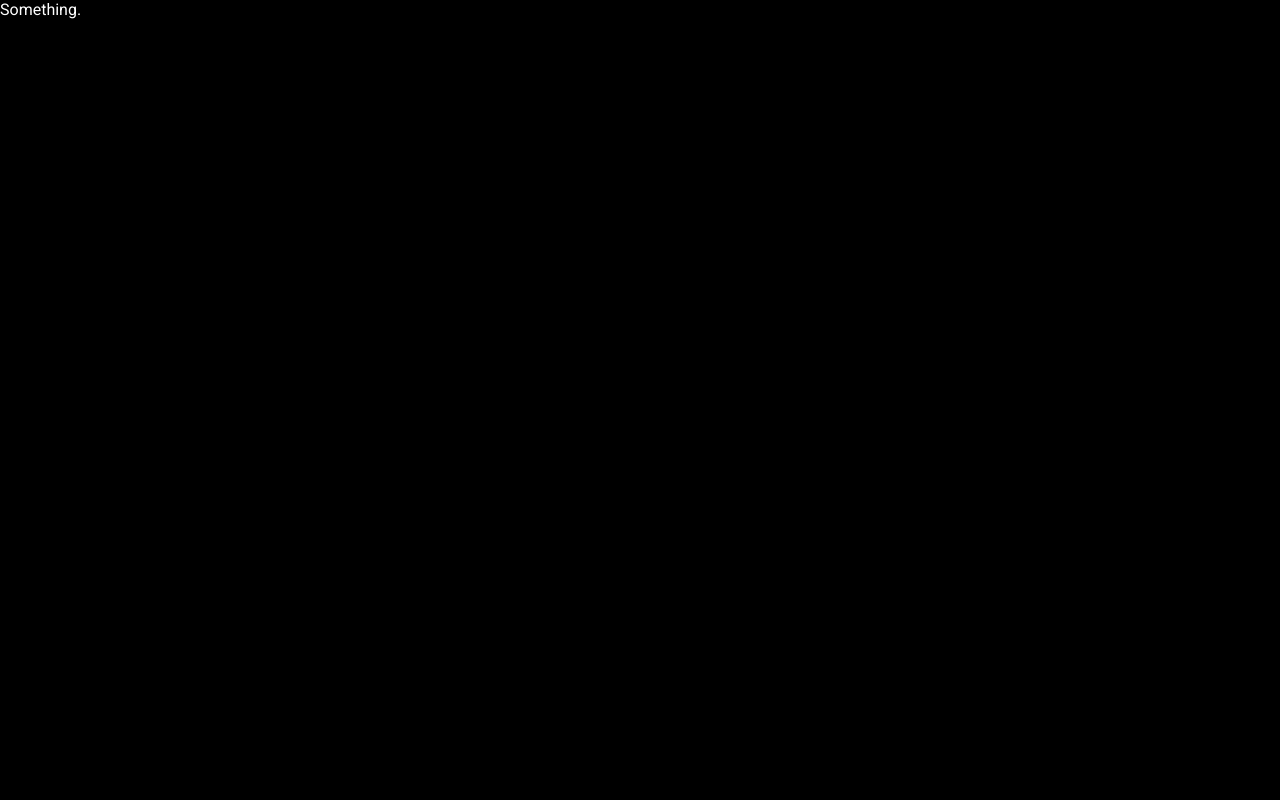
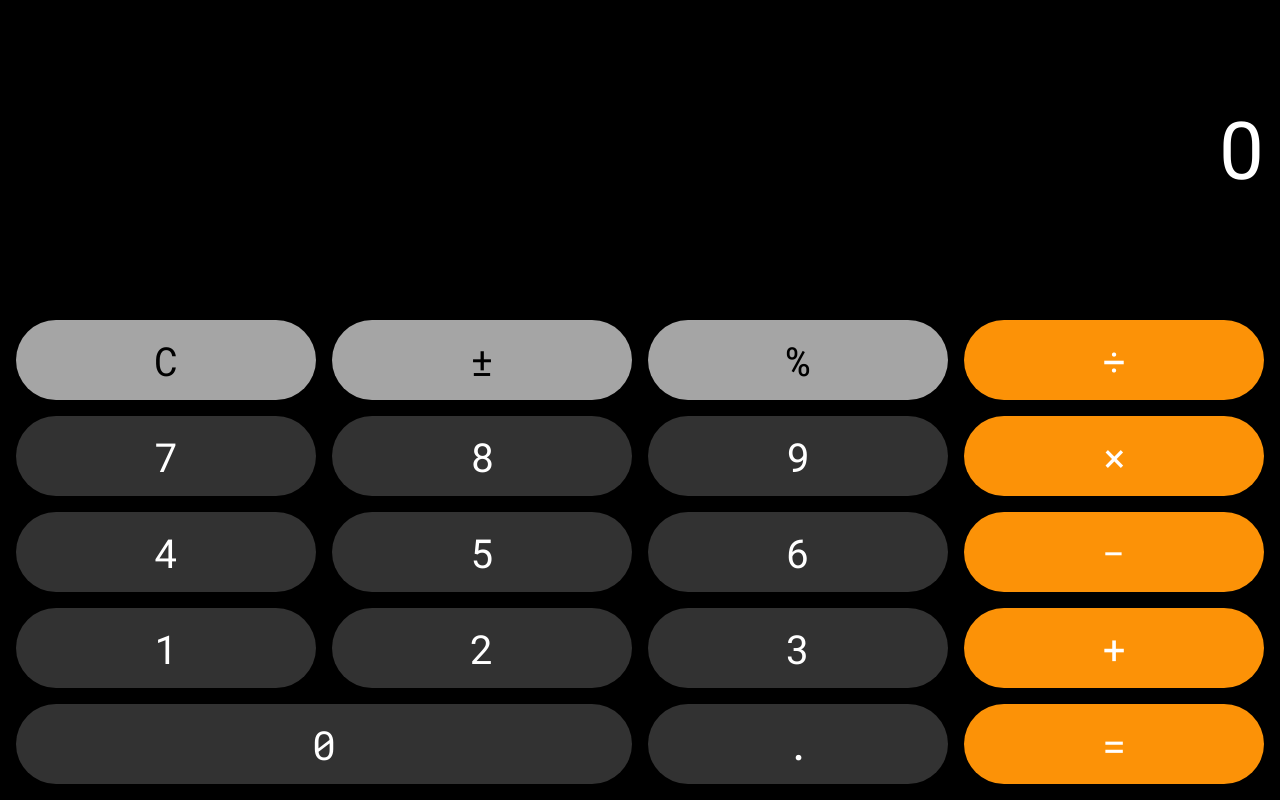
Before and after one commit to daltonle/react-redux-calculator, a React (Create React App) app: page / in a window 1280 px wide. Built offline with nearby package versions, Linux system fonts and the light colour scheme.

Commit message:
Add MainPage component

```diff
--- a/src/App.jsx
+++ b/src/App.jsx
@@ -1,11 +1,17 @@
 import React from 'react'
+import { BrowserRouter, Route, Switch } from 'react-router-dom'
+import MainPage from './components/pages/main/MainPage'
 
 import './App.scss'
 
 function App() {
   return (
     <div className="App">
-      Something.
+      <BrowserRouter>
+        <Switch>
+          <Route exact path="/" component={MainPage} />
+        </Switch>
+      </BrowserRouter>
     </div>
   )
 }
--- /dev/null
+++ b/src/components/pages/main/MainPage.jsx
@@ -0,0 +1,28 @@
+import React from 'react'
+import PropTypes from 'prop-types'
+import { connect } from 'react-redux'
+import Keypad from '../../organisms/keypad'
+import Screen from '../../organisms/screen'
+
+import styles from './MainPage.module.scss'
+
+const MainPage = () => (
+  <div className={styles.main}>
+    <Screen />
+    <Keypad />
+  </div>
+)
+
+MainPage.propTypes = {
+
+}
+
+const mapStateToProps = (state) => ({
+
+})
+
+const mapDispatchToProps = {
+
+}
+
+export default connect(mapStateToProps, mapDispatchToProps)(MainPage)
--- /dev/null
+++ b/src/components/pages/main/MainPage.module.scss
@@ -0,0 +1,7 @@
+.main {
+  height: 100%;
+  display: flex;
+  flex-direction: column;
+  // align-items: center;
+  justify-content: space-between;
+}
```
